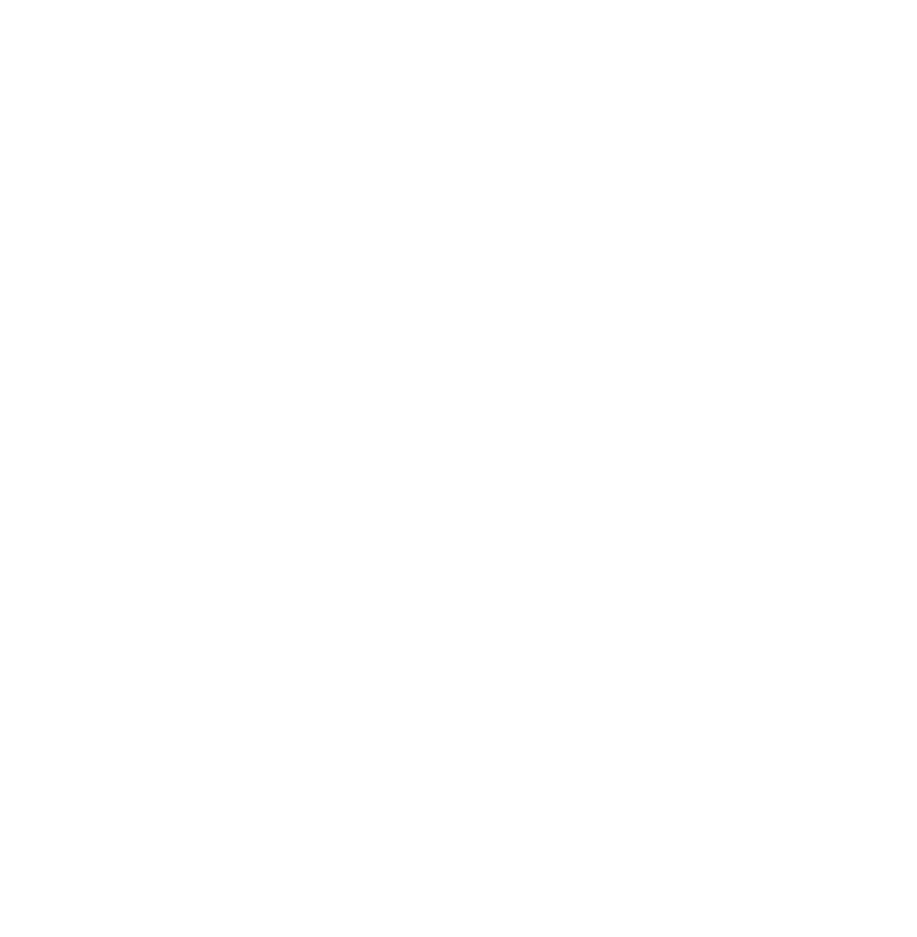
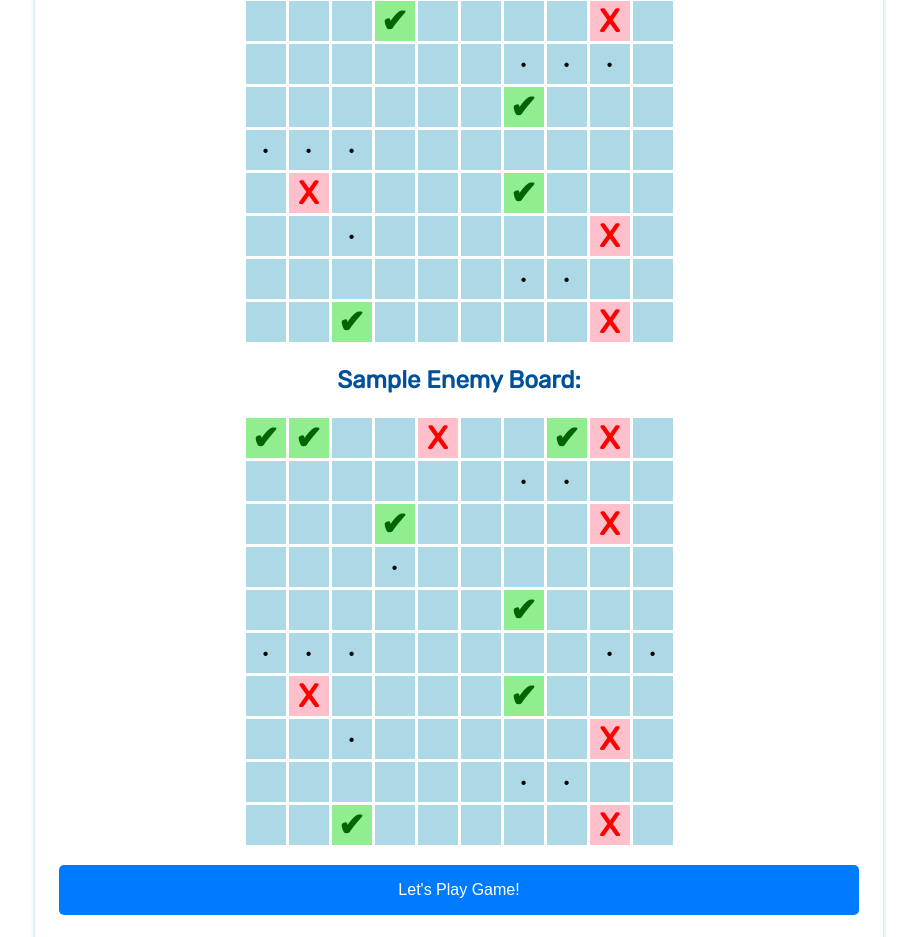
Before and after one commit to Tantantan-py/CS5610_Web_Dev, a React (Vite) app in the folder project2_xu_tan/: page /rules in a window 1280 px wide. Shown: the part 900-1837 px from the top of the page, without its empty margins (181-1098 px from the left). Before the commit the page ends 924 px from the top, so only its background shows below. Built offline with nearby package versions, Linux system fonts and the light colour scheme.

Commit message:
update rules page with game board sample and play game btn

```diff
--- a/project2_xu_tan/src/css/rules.css
+++ b/project2_xu_tan/src/css/rules.css
@@ -84,3 +84,21 @@
 .type-table tr:nth-child(even) {
   background-color: var(--table-even-row-color);
 }
+
+.play-btn {
+  background-color: var(--btn-bg-color);
+  color: var(--btn-text-color);
+  padding: 1rem 2rem;
+  border: none;
+  border-radius: 5px;
+  font-size: 1rem;
+  cursor: pointer;
+  width: 100%;
+  margin: auto;
+}
+
+.play-btn:hover {
+  background-color: var(--btn-bg-hover-color);
+  color: var(--btn-text-color);
+  transform: scale(1.1);
+}
--- a/project2_xu_tan/src/pages/Rules.jsx
+++ b/project2_xu_tan/src/pages/Rules.jsx
@@ -1,7 +1,238 @@
 import "../css/common.css";
 import "../css/rules.css";
+import { useNavigate } from "react-router-dom";
 
 function Rules() {
+  const navigate = useNavigate();
+
+  // Pre-defined board state for the player board (10 rows x 10 columns)
+  const playerBoard = [
+    // Row 1
+    "",
+    "",
+    "",
+    "",
+    "ship",
+    "ship",
+    "ship",
+    "ship",
+    "ship",
+    "",
+    // Row 2
+    "",
+    "",
+    "",
+    "",
+    "",
+    "",
+    "ship",
+    "ship",
+    "",
+    "",
+    // Row 3
+    "",
+    "",
+    "",
+    "hit",
+    "",
+    "",
+    "",
+    "",
+    "miss",
+    "",
+    // Row 4
+    "",
+    "",
+    "",
+    "",
+    "",
+    "",
+    "ship",
+    "ship",
+    "ship",
+    "",
+    // Row 5
+    "",
+    "",
+    "",
+    "",
+    "",
+    "",
+    "hit",
+    "",
+    "",
+    "",
+    // Row 6
+    "ship",
+    "ship",
+    "ship",
+    "",
+    "",
+    "",
+    "",
+    "",
+    "",
+    "",
+    // Row 7
+    "",
+    "miss",
+    "",
+    "",
+    "",
+    "",
+    "hit",
+    "",
+    "",
+    "",
+    // Row 8
+    "",
+    "",
+    "ship",
+    "",
+    "",
+    "",
+    "",
+    "",
+    "miss",
+    "",
+    // Row 9
+    "",
+    "",
+    "",
+    "",
+    "",
+    "",
+    "ship",
+    "ship",
+    "",
+    "",
+    // Row 10
+    "",
+    "",
+    "hit",
+    "",
+    "",
+    "",
+    "",
+    "",
+    "miss",
+    "",
+  ];
+
+  // Pre-defined board state for the enemy board
+  const enemyBoard = [
+    // Row 1
+    "hit",
+    "hit",
+    "",
+    "",
+    "miss",
+    "",
+    "",
+    "hit",
+    "miss",
+    "",
+    // Row 2
+    "",
+    "",
+    "",
+    "",
+    "",
+    "",
+    "ship",
+    "ship",
+    "",
+    "",
+    // Row 3
+    "",
+    "",
+    "",
+    "hit",
+    "",
+    "",
+    "",
+    "",
+    "miss",
+    "",
+    // Row 4
+    "",
+    "",
+    "",
+    "ship",
+    "",
+    "",
+    "",
+    "",
+    "",
+    "",
+    // Row 5
+    "",
+    "",
+    "",
+    "",
+    "",
+    "",
+    "hit",
+    "",
+    "",
+    "",
+    // Row 6
+    "ship",
+    "ship",
+    "ship",
+    "",
+    "",
+    "",
+    "",
+    "",
+    "ship",
+    "ship",
+    // Row 7
+    "",
+    "miss",
+    "",
+    "",
+    "",
+    "",
+    "hit",
+    "",
+    "",
+    "",
+    // Row 8
+    "",
+    "",
+    "ship",
+    "",
+    "",
+    "",
+    "",
+    "",
+    "miss",
+    "",
+    // Row 9
+    "",
+    "",
+    "",
+    "",
+    "",
+    "",
+    "ship",
+    "ship",
+    "",
+    "",
+    // Row 10
+    "",
+    "",
+    "hit",
+    "",
+    "",
+    "",
+    "",
+    "",
+    "miss",
+    "",
+  ];
+
   return (
     <main className="rules-main-container">
       <h2>Game Rules</h2>
@@ -56,6 +287,33 @@
         </li>
       </ol>
 
+      {/* Player Board */}
+      <h2>Sample Player Board:</h2>
+      <div className="game-board player-board">
+        {playerBoard.map((cell, index) => (
+          <div key={index} className={`cell ${cell}`}>
+            {cell === "hit" ? "✔" : cell === "miss" ? "X" : ""}
+          </div>
+        ))}
+      </div>
+
+      {/* Enemy Board */}
+      <h2>Sample Enemy Board:</h2>
+      <div className="game-board enemy-board">
+        {enemyBoard.map((cell, index) => (
+          <div key={index} className={`cell ${cell}`}>
+            {cell === "hit" ? "✔" : cell === "miss" ? "X" : ""}
+          </div>
+        ))}
+      </div>
+
+      {/* New Play Game Button */}
+      <div className="play-game-container">
+        <button className="play-btn" onClick={() => navigate("/game")}>
+          Let's Play Game!
+        </button>
+      </div>
+
       <section id="credits">
         <h3>Made By</h3>
         <ul>
```
Also changed, not shown: project2_xu_tan/src/pages/Home.jsx (deleted, +0 -66 lines).
